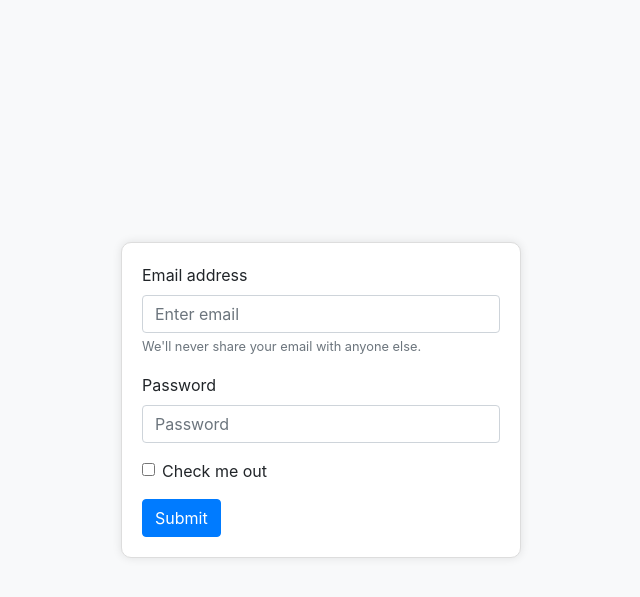
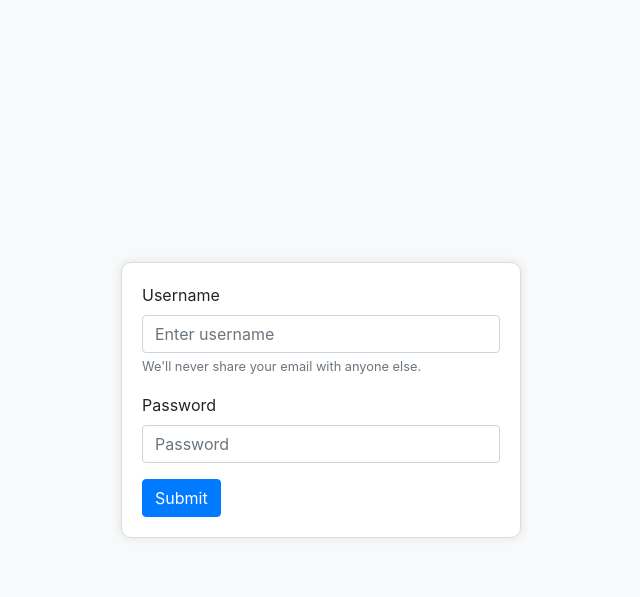
Before and after one commit to EagleAssist/bootstrap, a Django app: template templates/login.html in a window 1280 px wide. Shown: the top 597 px of the page, without its empty margins (319-959 px from the left). Run offline with Django 4.2, Linux system fonts and the light colour scheme; the template is opened without the code that fills it, so the values that code supplies are empty; some libraries are stand-ins or nearby versions.

Commit message:
change  commit

```diff
--- a/login/urls.py
+++ b/login/urls.py
@@ -2,5 +2,6 @@ from django.urls import path
 from .views import LoginView
 
 urlpatterns = [
-    path('login/', LoginView.as_view(), name='login'),
+    path('login/',LoginView.as_view(), name='login'),
+
 ]
--- a/templates/login.html
+++ b/templates/login.html
@@ -44,20 +44,21 @@
 
 <div class="custom-form">
     <div class="card custom-card">
-        <form>
+        <form action="{% url 'login' %}" method="POST">
+            {% csrf_token %}
             <div class="form-group">
-                <label for="exampleInputEmail1">Email address</label>
-                <input type="email" class="form-control" id="exampleInputEmail1" aria-describedby="emailHelp" placeholder="Enter email">
+                <label for="username">Username</label>
+                <input type="text" class="form-control" id="username" name="username" emailHelp" placeholder="Enter username">
                 <small id="emailHelp" class="form-text text-muted">We'll never share your email with anyone else.</small>
             </div>
             <div class="form-group">
                 <label for="exampleInputPassword1">Password</label>
-                <input type="password" class="form-control" id="exampleInputPassword1" placeholder="Password">
+                <input type="password" class="form-control" id="password" name="password" placeholder="Password">
             </div>
-            <div class="form-group form-check">
+            <!-- <div class="form-group form-check">
                 <input type="checkbox" class="form-check-input" id="exampleCheck1">
                 <label class="form-check-label" for="exampleCheck1">Check me out</label>
-            </div>
+            </div> -->
             <button type="submit" class="btn btn-primary custom-submit-btn">Submit</button>
         </form>
     </div>
```
Also changed, not shown: login/models.py (+26 -0 lines), login/views.py (+20 -8 lines), db.sqlite3.
